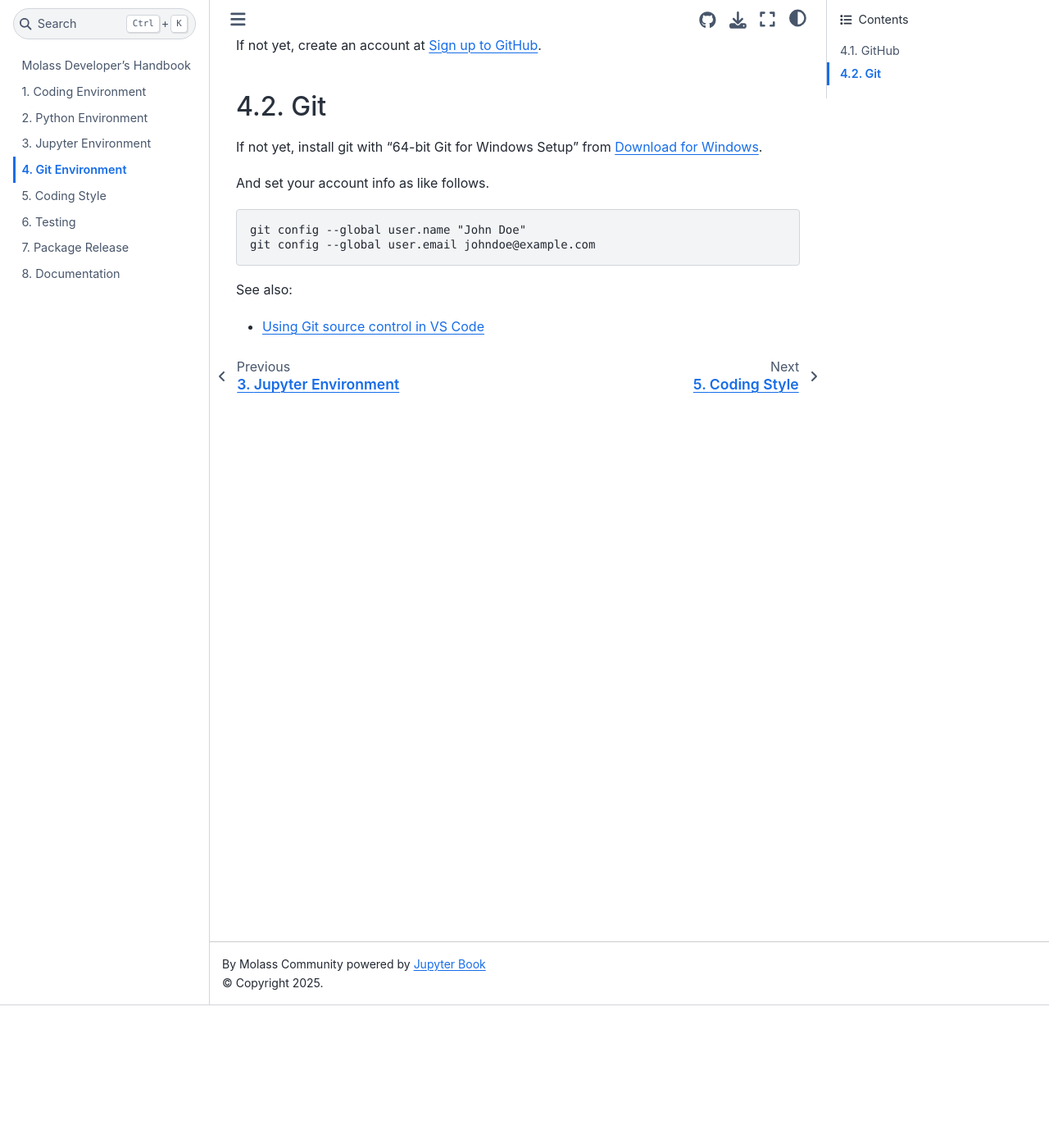
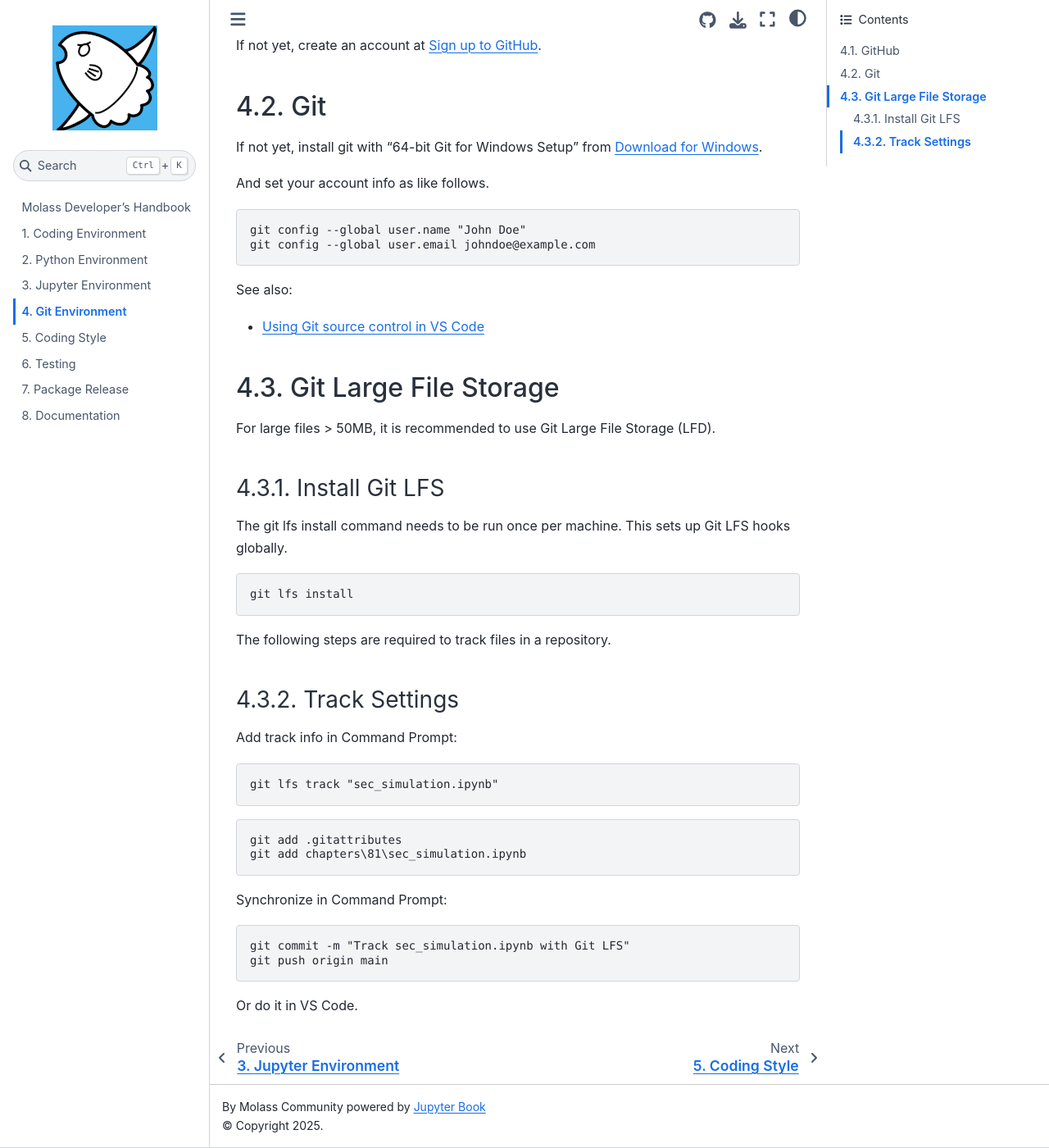
Before and after one commit to biosaxs-dev/molass-develop, a Jupyter Book: the page built from chapters/04/git_env.md, in a window 1280 px wide and 1400 px high, scrolled down 174 px. Shown: the whole window at 82% size. Built offline with Jupyter Book 1.0.4 settings and Sphinx 7.4.7 and the Sphinx Book theme 1.1.4, drawn with Linux system fonts in a browser that asks for light colours.

Commit message:
add a section on Git LFS

````diff
--- a/chapters/04/git_env.md
+++ b/chapters/04/git_env.md
@@ -17,3 +17,39 @@
 
 See also:
 * <a href="https://code.visualstudio.com/docs/sourcecontrol/overview">Using Git source control in VS Code</a>
+
+## Git Large File Storage
+
+For large files > 50MB, it is recommended to use Git Large File Storage (LFD).
+
+### Install Git LFS
+
+The git lfs install command needs to be run once per machine. This sets up Git LFS hooks globally.
+
+```none
+git lfs install
+```
+
+The following steps are required to track files in a repository.
+
+### Track Settings
+
+Add track info in Command Prompt:
+
+```none
+git lfs track "sec_simulation.ipynb"
+```
+
+```none
+git add .gitattributes
+git add chapters\81\sec_simulation.ipynb
+```
+
+Synchronize in Command Prompt:
+
+```none
+git commit -m "Track sec_simulation.ipynb with Git LFS"
+git push origin main
+```
+
+Or do it in VS Code.
````
